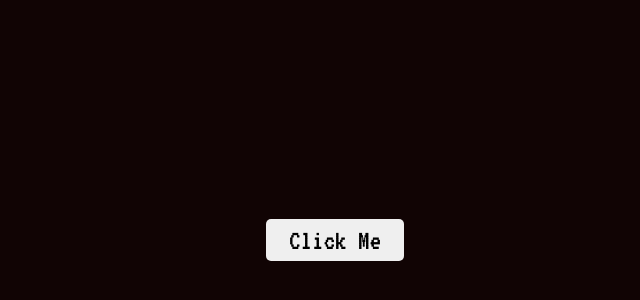
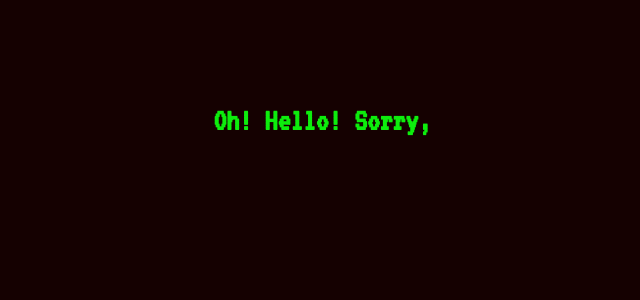
Before and after one commit to pdLeal/portfolioVwn, a React (Vite) app: page / in a window 1280 px wide. Shown: the part 280-580 px from the top of the page, without its empty margins (305-945 px from the left). Built offline with nearby package versions, Linux system fonts and the light colour scheme.

Commit message:
Hello component finished

```diff
--- a/src/Global_Style.jsx
+++ b/src/Global_Style.jsx
@@ -3,7 +3,6 @@ import { createGlobalStyle } from "styled-components";
 const Global_Style = createGlobalStyle`
     html {
         box-sizing: border-box;
-        color: white;
         background-color: var(--bg-color);
     }
 
@@ -24,7 +23,8 @@ const Global_Style = createGlobalStyle`
     }
 
     :root {
-        --bg-color: #110404;
+        --bg-color: #150101;
+        --runaway-color: #0ded0d;
         --typeSpeed: 5s;
         --delay: 1s;
     }
--- a/src/components/hello/Hello.jsx
+++ b/src/components/hello/Hello.jsx
@@ -1,43 +1,78 @@
 import React, { useState } from 'react';
-import { useTypewriter, Cursor } from 'react-simple-typewriter';
+import { useTypewriter, Cursor, Typewriter } from 'react-simple-typewriter';
 import * as S from './Hello_Style';
 
 function Hello() {
     const [typeEffect, helper] = useTypewriter({
-        words: [''], // , '. . .', '. . .', '. . .', 'Oh! Hello! Sorry, hadn\'t seen you there...', 'I suppose you\'re here to see Pedro\'s portfolio, right?', 'I\'ll stay out of your way then, just click the button =)'
+        words: ['', '. . .', '. . .', 'Oh! Hello! Sorry, didn\'t see you there...', 'I suppose you\'re here to see Pedro\'s portfolio, right?', 'I\'ll stay out of your way then, just click the button =)'],
         loop: 1,
         typeSpeed: 100
     });
     const { isDone } = helper;
+
+    const [showNext, setshowNext] = useState(false);
 
     const [btnPosition, setBtnPosition] = useState({
         x: 50,
         y: 65
     });
 
-    const random = () => { // Gives a number between 10 and 80
+    function random() { // Gives a number between 10 and 80
         return Math.floor(Math.random() * 71) + 10;
     };
+
+    const [count, setCount] = useState(0)
+    function handleMouseMove() {
+        setBtnPosition({
+            x: random(),
+            y: random()
+        });
+
+        if(count < 20) {
+            setCount(prev => (prev + 1));
+
+        } else {
+            setshowNext(true);
+
+        }
+    }
+
+    function handleDone() {
+        setBtnPosition({
+            x: 50,
+            y: 65
+        });
+    }
 
     return (
         <S.Container>
             <S.H1>
-                {typeEffect}
-                <Cursor />
+                {!showNext &&
+                    (<>
+                        <span>{typeEffect}</span>
+                        <Cursor />
+                    </>)}
+
+                {showNext &&
+                    <span>
+                        <Typewriter
+                            words={['', 'It seems you\'re having a hard time clicking the button =S', 'Here, let me help you!']}
+                            loop={1}
+                            cursor
+                            typeSpeed={100}
+                            delaySpeed={1000}
+                            onLoopDone={handleDone}
+                        />
+                    </span>}
             </S.H1>
 
-            {isDone && <S.Wrapper
-                $xPosition={btnPosition.x}
-                $yPosition={btnPosition.y}
-                onMouseMove={() => {
-                    setBtnPosition({
-                        x: random(),
-                        y: random()
-                    });
-                }
-                }>
-                <S.Button>Click Me</S.Button>
-            </S.Wrapper>}
+            {isDone &&
+                <S.Wrapper
+                    $xPosition={btnPosition.x}
+                    $yPosition={btnPosition.y}
+                    onMouseMove={handleMouseMove}>
+                    <S.Button>Click Me</S.Button>
+                </S.Wrapper>}
 
         </S.Container>
     )
--- a/src/components/hello/Hello_Style.jsx
+++ b/src/components/hello/Hello_Style.jsx
@@ -12,18 +12,28 @@ export const Container = styled.div`
 
 export const H1 = styled.h1`
     font-size: clamp(1rem, 3vw + 0.5rem, 2rem);
+    color: var(--runaway-color);
     `;
 
 export const Button = styled.button`
     font-size: clamp(0.8rem, 2vw + 0.5rem, 1.8rem);
+    color: var(--runaway-color);
     padding: 0.225em 0.8em;
     cursor: pointer;
-    border: none;
+    border: solid 1px var(--runaway-color);
+    border-left: solid 3px;
     border-radius: 5px;
+    background-color: transparent;
 
-        &:hover {
-            background-color: orangered;
-            color: white;
+        &:hover,
+        &:focus-visible {
+          color: orangered;
+          border-color: orangered;
+        }
+
+        &:active {
+          color: #eaff00;
+          border-color: #eaff00;
         }
 `;
 
@@ -35,7 +45,7 @@ export const Wrapper = styled.div.attrs(props => ({
     width: max-content;
     height: max-content;
     font-size: clamp(0.8rem, 2vw + 0.5rem, 1.8rem);
-    border: solid 0.8em transparent;
+    border: solid 1.5em transparent;
     transition: transform 150ms ease-out;
 
     position: absolute;
```
